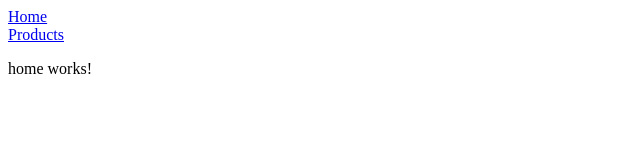
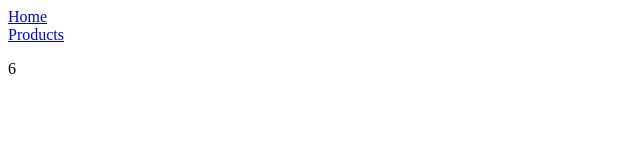
Before and after one commit to hrodberaht/angularApp, an Angular app: page / in a window 1280 px wide. Shown: the top 160 px of the page, without its empty margins (0-640 px from the left). Built offline with nearby package versions, Linux system fonts and the light colour scheme.

Commit message:
add timer using observables

```diff
--- a/src/app/app.module.ts
+++ b/src/app/app.module.ts
@@ -10,6 +10,7 @@ import { ProductsComponent } from "./products/products.component";
 import { ProductDetailComponent } from "./products/product-detail/product-detail.component";
 import { ProductItemComponent } from "./products/product-list/product-item/product-item.component";
 import { HomeComponent } from "./home/home.component";
+import { TimerComponent } from "./timer/timer.component";
 
 const appRoutes: Routes = [
   { path: "", component: HomeComponent },
@@ -24,7 +25,8 @@ const appRoutes: Routes = [
     ProductsComponent,
     ProductDetailComponent,
     ProductItemComponent,
-    HomeComponent
+    HomeComponent,
+    TimerComponent
   ],
   imports: [BrowserModule, FormsModule, RouterModule.forRoot(appRoutes)],
   providers: [],
--- a/src/app/home/home.component.html
+++ b/src/app/home/home.component.html
@@ -1,3 +1,3 @@
-<p>
-  home works!
-</p>
+<div>
+  <app-timer></app-timer>
+</div>
--- /dev/null
+++ b/src/app/timer/timer.component.html
@@ -0,0 +1 @@
+<p>{{time}}</p>
--- /dev/null
+++ b/src/app/timer/timer.component.ts
@@ -0,0 +1,19 @@
+import { Component, OnInit } from "@angular/core";
+import { Observable } from "rxjs";
+import { interval } from "rxjs";
+import { map } from "rxjs/operators";
+
+@Component({
+  selector: "app-timer",
+  templateUrl: "./timer.component.html",
+  styleUrls: ["./timer.component.css"]
+})
+export class TimerComponent implements OnInit {
+  time: number;
+  constructor() {}
+
+  ngOnInit() {
+    const timer = interval(1000);
+    const subscribe = timer.subscribe(val => (this.time = val));
+  }
+}
```
Also changed, not shown: src/app/timer/timer.component.css (added), 1 other file (tests, documents, lock files or other folders).
